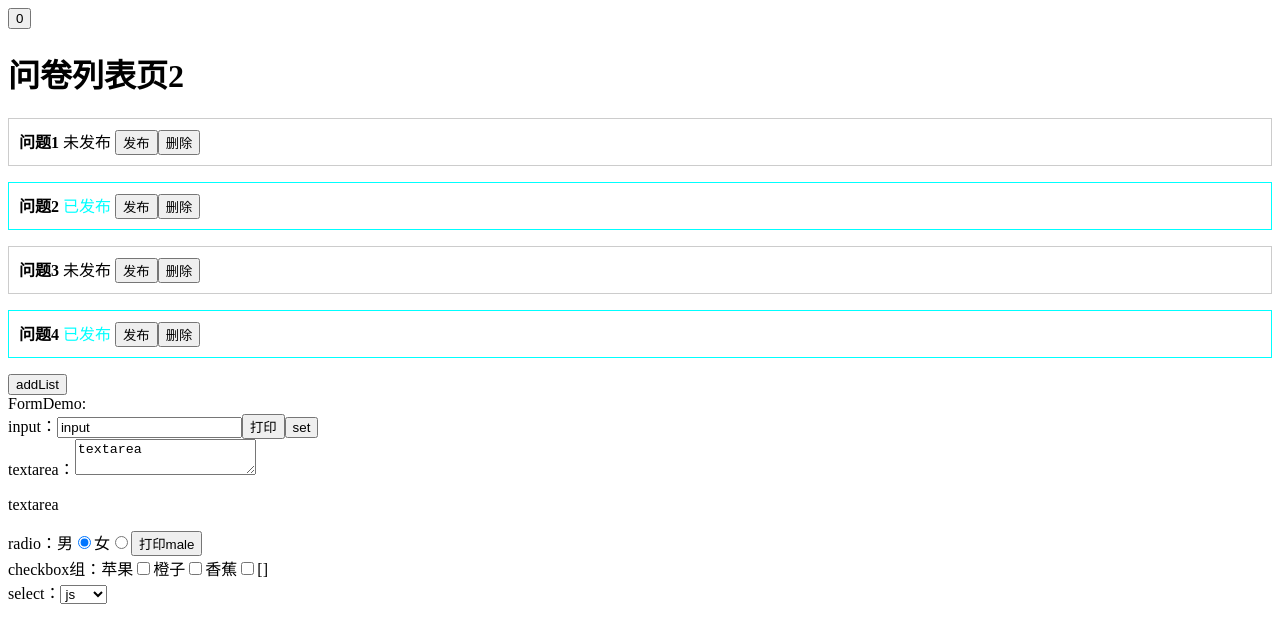
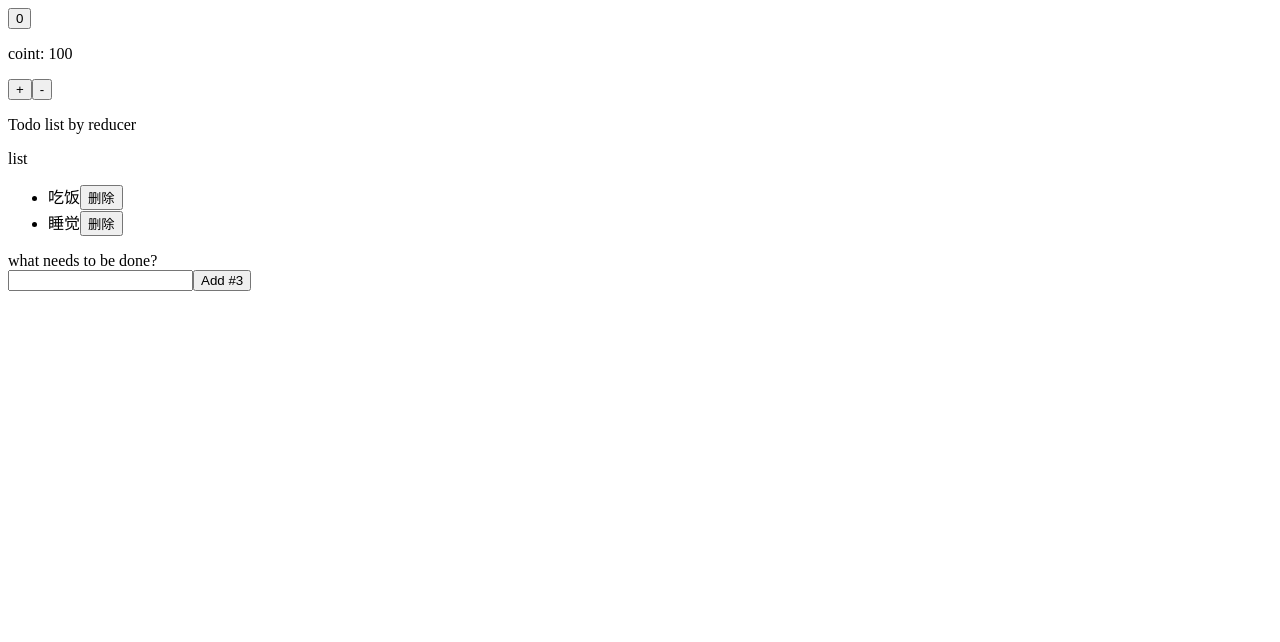
Before and after one commit to ZhangMin1998/react-ts-eslint-prettier-husky-demo, a React (Create React App) app: page / in a window 1280 px wide. Shown: the top 642 px of the page. Built offline with nearby package versions, Linux system fonts and the light colour scheme.

Commit message:
使用useReducer开发TodoList-使用dispatch和action处理数据

```diff
--- a/package.json
+++ b/package.json
@@ -14,6 +14,7 @@
     "classnames": "^2.3.2",
     "eslint": "^8.50.0",
     "immer": "^10.0.2",
+    "nanoid": "^5.0.1",
     "react": "^18.2.0",
     "react-dom": "^18.2.0",
     "react-scripts": "5.0.1",
--- a/src/App.tsx
+++ b/src/App.tsx
@@ -4,7 +4,7 @@ import './App.css'
 // import type { MouseEvent } from 'react'
 
 // import List1 from './List1'
-import List2 from './List2'
+// import List2 from './List2'
 // import StateDemo from './useState'
 // import ImmerDemo from './Immer'
 // import RefDemo from './useRef'
@@ -14,7 +14,9 @@ import List2 from './List2'
 import useTitle from './hooks/useTitle' // 自定义hooks
 // import { useTitle }  from 'ahooks' // 第三方hooks
 // import useMouse from './hooks/useMouse'
-import FormDemo from './demo/FormDemo'
+// import FormDemo from './demo/FormDemo'
+import CountReducer from './CountReducer'
+import TodoReducer from './TodoReducer'
 
 // function useTitle(title: string) {
 //   useEffect(() => {
@@ -43,12 +45,14 @@ function App() {
         <button onClick={add}>{count}</button>
       </div>
       {/* <StateDemo /> */}
-      <List2 />
+      {/* <List2 /> */}
       {/* <ImmerDemo /> */}
       {/* <RefDemo /> */}
       {/* <UseMemoDemo /> */}
       {/* <UseCallbackDemo /> */}
-      <FormDemo />
+      {/* <FormDemo /> */}
+      <CountReducer />
+      <TodoReducer />
     </>
   )
 }
--- a/src/TodoReducer/InputForm.tsx
+++ b/src/TodoReducer/InputForm.tsx
@@ -1,9 +1,39 @@
-import React, { FC } from 'react'
+import React, { FC, ChangeEvent, useState, useReducer } from 'react'
+import reducer from './reducer'
+import initialState from './store'
+import { nanoid } from 'nanoid'
 
 const InputForm:FC = () => {
+  const [state, dispatch] = useReducer(reducer, initialState)
+
+  // 输入框文字
+  const [text, setText] = useState('')
+  const handleChange = (event: ChangeEvent<HTMLInputElement>) => {
+    setText(event.target.value)
+  }
+  // 新增todo
+  const handleSubmit = (event: ChangeEvent<HTMLFormElement>) => {
+    event.preventDefault()
+    if (!text.trim()) return
+    const newTodo = {
+      id: nanoid(5),
+      title: text
+    }
+    dispatch({
+      type: 'add',
+      payload: newTodo
+    })
+    setText('')
+
+  }
 
   return (
-    <p>InputForm</p>
+    <form onSubmit={handleSubmit}>
+      <label htmlFor="new-todo">what needs to be done?</label>
+      <br />
+      <input id='new-todo' onChange={handleChange} value={text} />
+      <button type='submit'>Add #{state.length + 1}</button>
+    </form>
   )
 
 }
--- a/src/TodoReducer/List.tsx
+++ b/src/TodoReducer/List.tsx
@@ -1,9 +1,31 @@
-import React, { FC } from 'react'
+import React, { FC, useReducer } from 'react'
+import reducer from './reducer'
+import initialState from './store'
 
 const List:FC = () => {
+  // const [state, dispatch] = useReducer(reducer, initialState)
+  const [state, dispatch] = useReducer(reducer, initialState)
+  const del = (id: string) => {
+    dispatch({
+      type: 'delete',
+      payload: id
+    })
+  }
 
   return (
-    <p>Todo list</p>
+    <>
+      <p>list</p>
+      <ul>
+        {
+          state.map(item => {
+            return <li key={item.id}>
+              <span>{item.title}</span>
+              <button onClick={() => del(item.id)}>删除</button>
+            </li>
+          })
+        }
+      </ul>
+    </>
   )
 
 }
```
